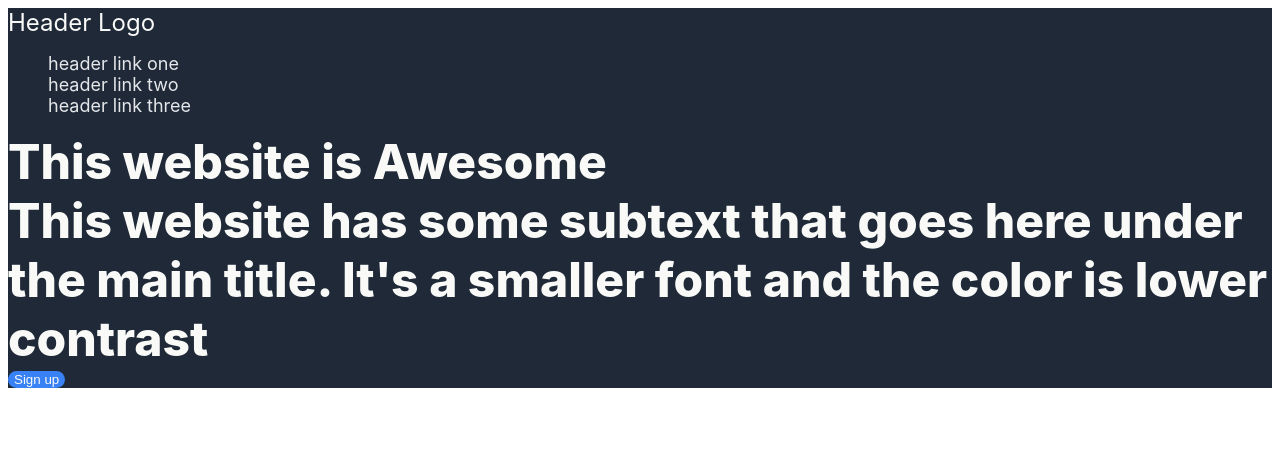
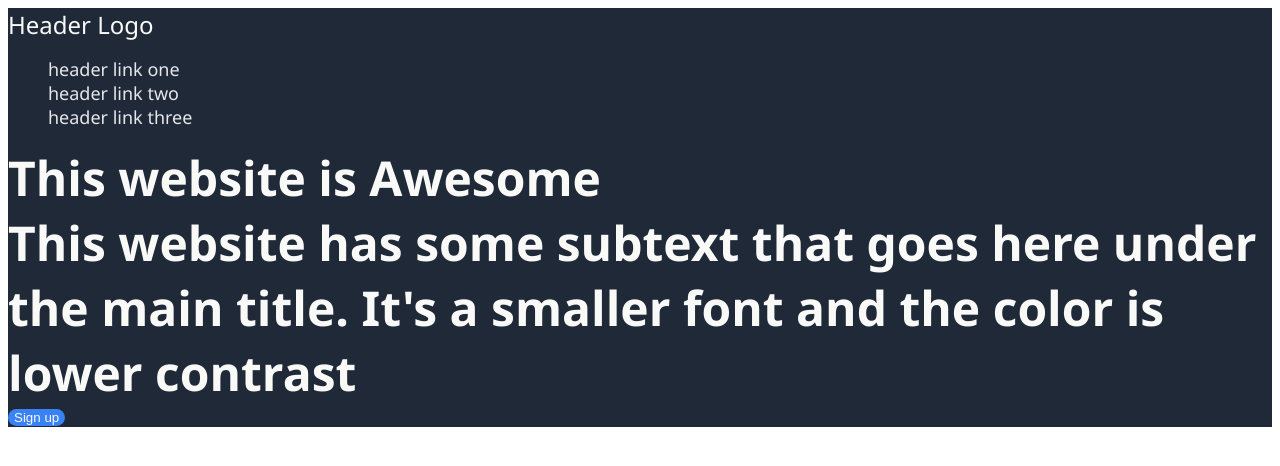
Before and after one commit to krishaanthyagarajan/landing-page, a plain HTML site: page index.html in a window 1280 px wide. Drawn offline with Linux system fonts and the light colour scheme.

Commit message:
Adjust fonts

```diff
--- a/styles.css
+++ b/styles.css
@@ -1,5 +1,5 @@
 body {
-    font-family: -apple-system, BlinkMacSystemFont, 'Segoe UI', Roboto, Oxygen, Ubuntu, Cantarell, 'Open Sans', 'Helvetica Neue', sans-serif;
+    font-family:  Segoe UI, 'Roboto', Oxygen, Ubuntu, Cantarell, 'Open Sans', 'Helvetica Neue', sans-serif;
 }
 
 ul {
```
